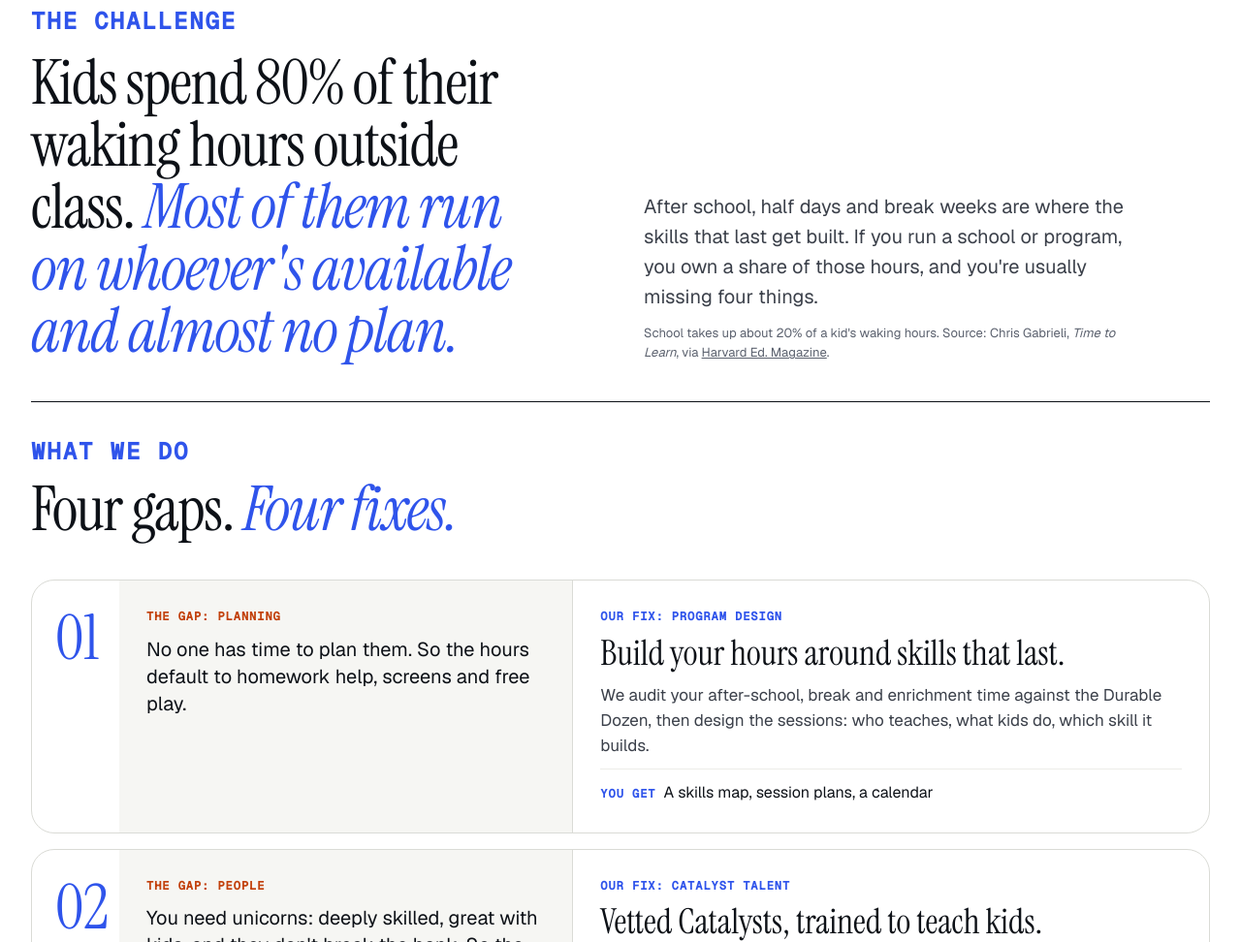
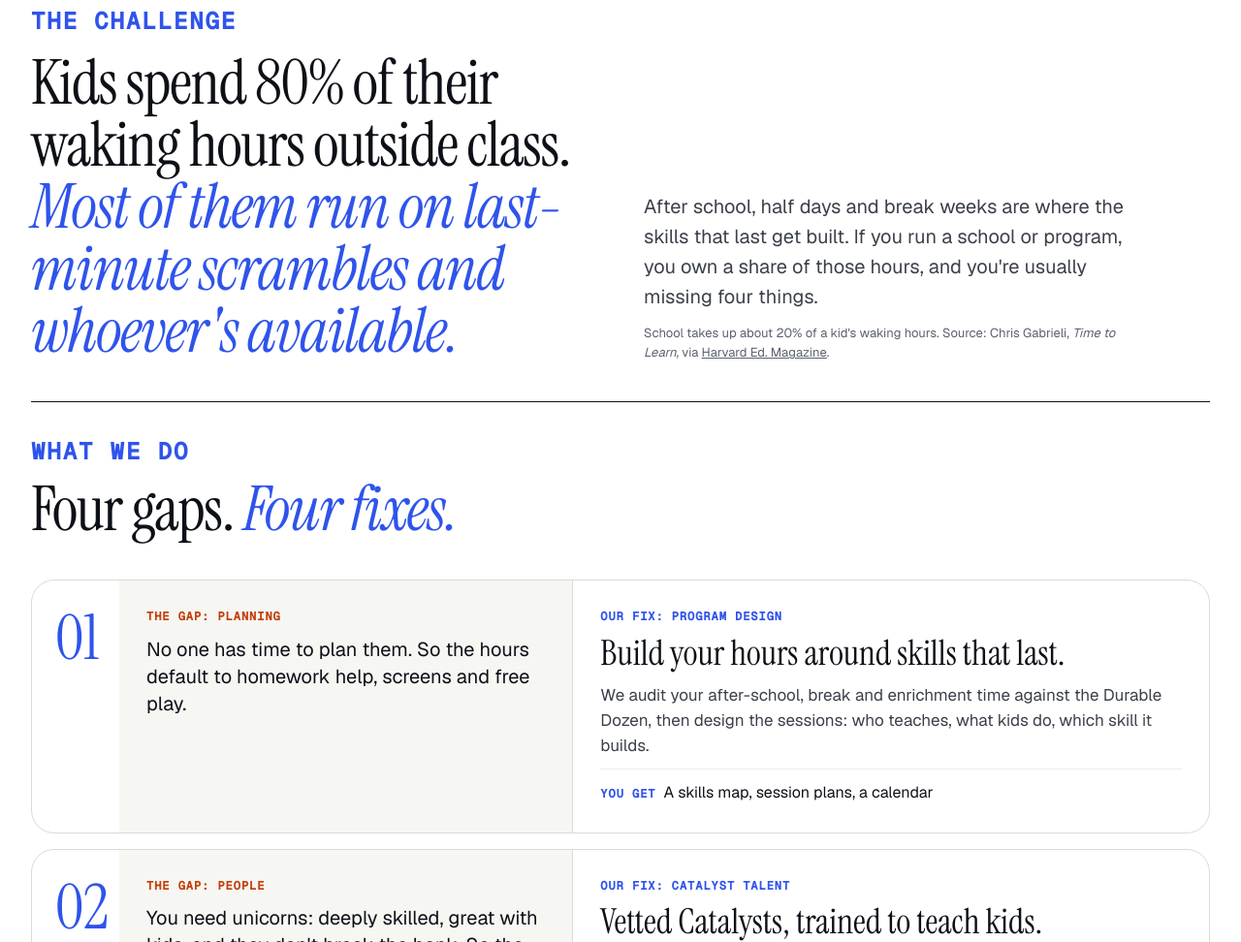
Before and after one commit to chaunceynartey/lifeskillslab-site, a plain HTML site: page index.html in a window 1280 px wide. Shown: the part 1125-2097 px from the top of the page at 97% size. Drawn offline with nearby package versions, Linux system fonts and the light colour scheme.

Commit message:
Challenge line: last-minute scrambles and whoever's available
Co-Authored-By: Claude Opus 5.5 <noreply@anthropic.com>
Claude-Session: https://claude.ai/code/session_01QyPfgjgmS8VzHQRGXYtt1B

```diff
--- a/index.html
+++ b/index.html
@@ -176,7 +176,7 @@ h1,h2,h3{text-wrap:balance}
       <div style="display: grid; grid-template-columns: repeat(auto-fit, minmax(min(100%, 420px), 1fr)); gap: 48px; align-items: end">
         <div style="display: flex; flex-direction: column; gap: 14px">
           <span class="eyb">THE CHALLENGE</span>
-          <h2 class="h2s">Kids spend 80% of their waking hours outside class. <span style="font-style: italic; color: #2f54eb">Most of them run on whoever's available and almost no plan.</span></h2>
+          <h2 class="h2s">Kids spend 80% of their waking hours outside class. <span style="font-style: italic; color: #2f54eb">Most of them run on last-minute scrambles and whoever's available.</span></h2>
         </div>
         <div style="display: flex; flex-direction: column; gap: 12px; max-width: 520px">
           <p style="margin: 0; font-size: 20px; color: #3b404a">After school, half days and break weeks are where the skills that last get built. If you run a school or program, you own a share of those hours, and you're usually missing four things.</p>
```
